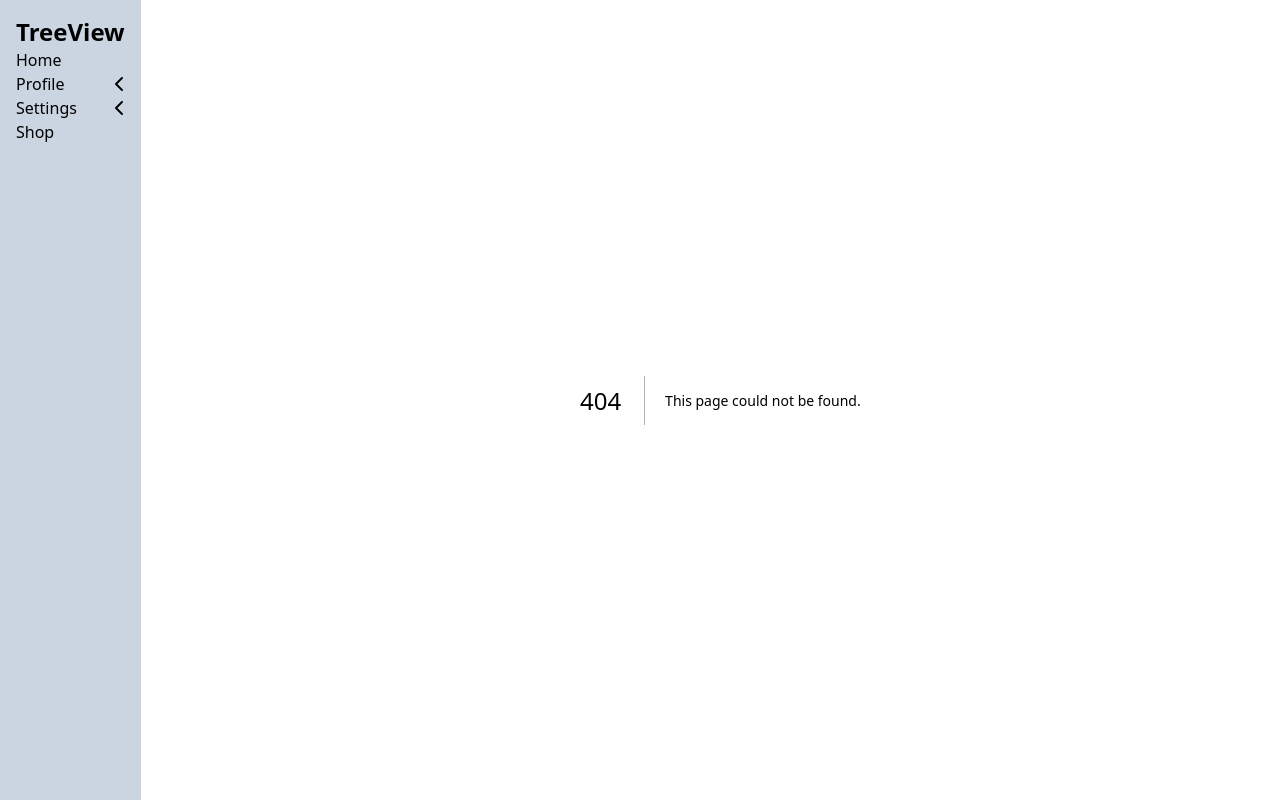
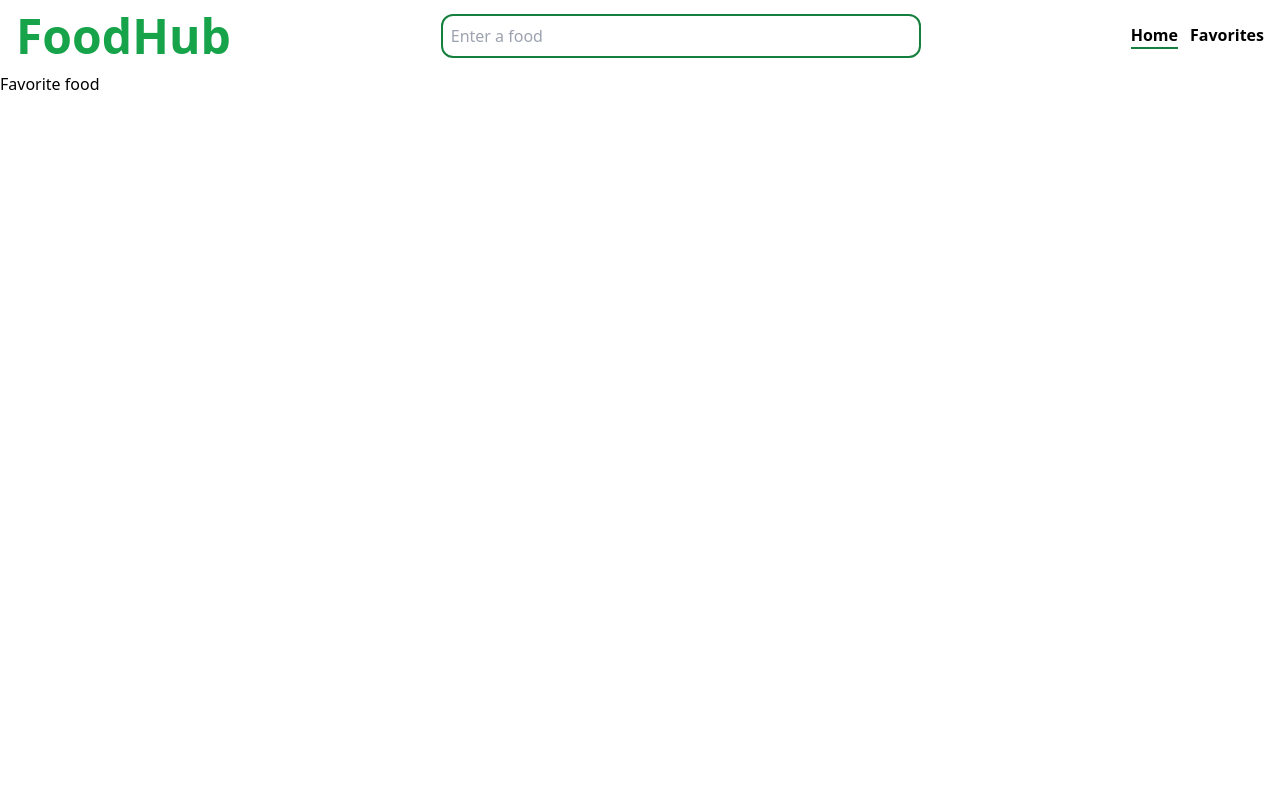
Before and after one commit to asterisktotle/react_freecodecamp, a Next.js app: page /Recipe_Favorites in a window 1280 px wide. Before the commit this address had no page. Built offline with nearby package versions, Linux system fonts and the light colour scheme.

Commit message:
food app: home page and nav bar done

```diff
--- /dev/null
+++ b/app/Recipe_Favorites/page.tsx
@@ -0,0 +1,13 @@
+'use client';
+
+import NavBar from '@/components/recipe-app/NavBar';
+
+const page = () => {
+	return (
+		<div>
+			<p>Favorite food</p>
+		</div>
+	);
+};
+
+export default page;
--- /dev/null
+++ b/app/Recipe_Home/page.tsx
@@ -0,0 +1,13 @@
+import ListOfRecipes from '@/components/recipe-app/ListOfRecipes';
+import NavBar from '@/components/recipe-app/NavBar';
+import React from 'react';
+
+const HomePage = () => {
+	return (
+		<div>
+			<ListOfRecipes />
+		</div>
+	);
+};
+
+export default HomePage;
--- a/app/layout.tsx
+++ b/app/layout.tsx
@@ -1,18 +1,21 @@
 import TreeView from '@/components/tree-view/TreeView';
 import './globals.css';
 import { menus } from '@/data/tree-view';
+import NavBar from '@/components/recipe-app/NavBar';
 
 export default function RootLayout({
 	children,
 }: Readonly<{
 	children: React.ReactNode;
 }>) {
+	// className="flex min-h-screen overflow-x-hidden"
 	return (
 		<html lang="en">
-			<body className="flex min-h-screen overflow-x-hidden">
-				<aside className="sticky top-0 h-screen mr-5 overflow-y-auto">
+			<body>
+				{/* <aside className="sticky top-0 h-screen mr-5 overflow-y-auto">
 					<TreeView menus={menus} />
-				</aside>
+				</aside> */}
+				<NavBar />
 				<main className="flex-1 overflow-y-auto">{children}</main>
 			</body>
 		</html>
--- a/components/SearchAutoComplete.tsx
+++ b/components/SearchAutoComplete.tsx
@@ -24,8 +24,6 @@ const SearchAutoComplete = () => {
 		url: 'https://dummyjson.com/users?limit=50',
 		options: {},
 	});
-
-	console.log(data, error, pending);
 
 	useEffect(() => {
 		if (data && data.users && users.length === 0) {
--- /dev/null
+++ b/components/recipe-app/FavoriteRecipes.tsx
@@ -0,0 +1,7 @@
+'use client';
+
+const FavoriteRecipes = () => {
+	return <div>FavoriteRecipes</div>;
+};
+
+export default FavoriteRecipes;
--- /dev/null
+++ b/components/recipe-app/ListOfRecipes.tsx
@@ -0,0 +1,75 @@
+'use client';
+
+import useFetch from '@/custom-hook/useFetch';
+import Image from 'next/image';
+import { useEffect, useState } from 'react';
+
+const ShowRecipe = ({ id, name, image, ingredients }) => {
+	return (
+		<div
+			className="p-2 rounded-lg shadow-md w-fit flex flex-col justify-center item-center overflow-hidden h-full hover:bg-green-600 hover:text-white transition-all duration-500 ease-in-out"
+			key={id}
+		>
+			<div className="relative w-full h-full p-3 rounded-lg overflow-hidden">
+				<Image
+					className="overflow-hidden object-cover rounded-lg hover:scale-125 transition-transform duration-300 h-full"
+					src={image}
+					height={300}
+					width={300}
+					alt={name}
+				/>
+			</div>
+			<h2 className=" font-medium text-base text-center cursor-pointer">
+				{name}
+			</h2>
+		</div>
+	);
+};
+
+const ListOfRecipes = () => {
+	const { data, pending, error } = useFetch({
+		url: 'https://dummyjson.com/recipes',
+		options: {},
+	});
+	const [allRecipes, setAllRecipes] = useState([]);
+
+	useEffect(() => {
+		if (data === null) return;
+		const recipes = data.recipes;
+		const recipeNames = recipes.map((item) => {
+			return {
+				name: item.name,
+				id: item.id,
+				image: item.image,
+				ingredients: item.ingredients,
+			};
+		});
+		console.log(recipeNames);
+		setAllRecipes(recipeNames);
+	}, [data]);
+
+	return (
+		<div className="sm:grid xl:grid-cols-5 lg:grid-cols-4 sm:grid-cols-3 flex flex-col items-center gap-1 mx-[3rem]">
+			{!pending ? (
+				allRecipes && allRecipes.length > 0 ? (
+					allRecipes.map((recipe) => {
+						const { id, name, image, ingredients } = recipe;
+						return (
+							<ShowRecipe
+								key={id}
+								id={id}
+								name={name}
+								image={image}
+								ingredients={ingredients}
+							/>
+						);
+					})
+				) : null
+			) : (
+				<p>Please wait...</p>
+			)}
+		</div>
+	);
+};
+
+export default ListOfRecipes;
--- /dev/null
+++ b/components/recipe-app/NavBar.tsx
@@ -0,0 +1,73 @@
+'use client';
+
+import Link from 'next/link';
+import { useState } from 'react';
+
+const NavBar = () => {
+	const [currentPage, setCurrentPage] = useState(1);
+
+	const menuList = [
+		{
+			id: 1,
+			label: 'Home',
+
+			to: '/Recipe_Home',
+		},
+		{
+			id: 2,
+			label: 'Favorites',
+
+			to: '/Recipe_Favorites',
+		},
+	];
+
+	return (
+		<div className="flex px-4 items-center justify-between">
+			<Link
+				className="text-green-600 font-extrabold text-[1.45rem] sm:text-[2rem] lg:text-[3rem]"
+				href={'/Recipe_Home'}
+			>
+				{' '}
+				FoodHub{' '}
+			</Link>
+
+			<div className="flex gap-3 sm:hidden font-semibold">
+				{menuList.map((item) => (
+					<Link
+						className={`${
+							currentPage === item.id && 'border-b-green-700 border-b-2'
+						}`}
+						key={item.id}
+						href={item.to}
+						onClick={() => setCurrentPage(item.id)}
+					>
+						{item.label}{' '}
+					</Link>
+				))}
+			</div>
+			<form>
+				<input
+					className="p-2 border-2 border-green-700 rounded-xl focus:border-green-500 w-[10rem] sm:w-[20rem] xl:w-[30rem]"
+					type="search"
+					placeholder="Enter a food"
+				/>
+			</form>
+			<div className=" hidden sm:flex sm:gap-3 sm:font-semibold">
+				{menuList.map((item) => (
+					<Link
+						className={`${
+							currentPage === item.id && 'border-b-green-700 border-b-2'
+						}`}
+						key={item.id}
+						href={item.to}
+						onClick={() => setCurrentPage(item.id)}
+					>
+						{item.label}{' '}
+					</Link>
+				))}
+			</div>
+		</div>
+	);
+};
+
+export default NavBar;
--- a/components/tree-view/ItemMenu.tsx
+++ b/components/tree-view/ItemMenu.tsx
@@ -17,11 +17,10 @@ const ItemMenu = ({ item }) => {
 			...displayCurrentChildren,
 			[getCurrentLabel]: !displayCurrentChildren[getCurrentLabel],
 		});
-		console.log(displayCurrentChildren);
 	};
 
 	return (
-		<li className="">
+		<li>
 			<div className="flex gap-2 justify-between">
 				<Link href={item.to}>{item.label}</Link>
 				{item && item.children && item.children.length ? (
--- a/components/tree-view/ListMenu.tsx
+++ b/components/tree-view/ListMenu.tsx
@@ -1,4 +1,3 @@
-import React from 'react';
 import ItemMenu from './ItemMenu';
 
 const ListMenu = ({ list = [] }) => {
--- a/custom-hook/useFetch.tsx
+++ b/custom-hook/useFetch.tsx
@@ -7,8 +7,8 @@ const useFetch = ({ url, options = {} }) => {
 	const [error, setError] = useState(null);
 
 	const fetchData = async () => {
+		setPending(true);
 		try {
-			setPending(true);
 			const response = await fetch(url, { ...options });
 			if (!response.ok) {
 				throw new Error(response.statusText);
```
